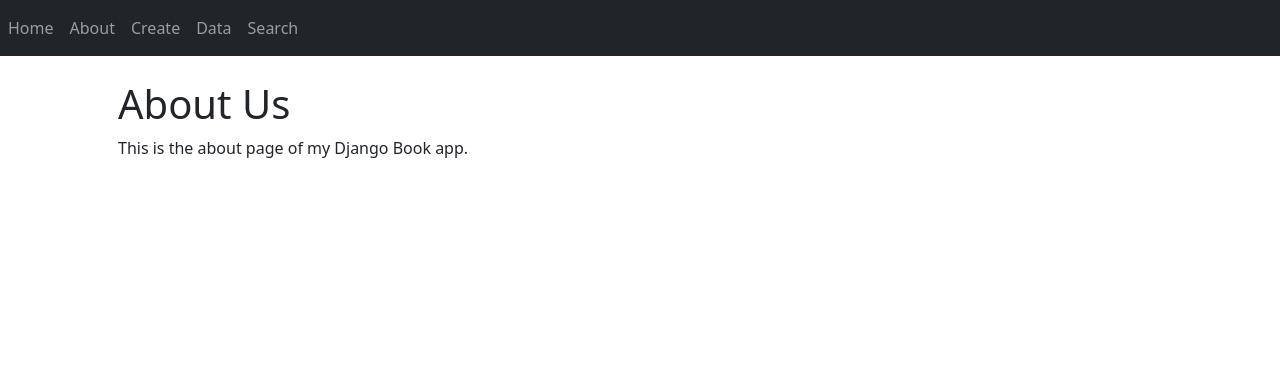
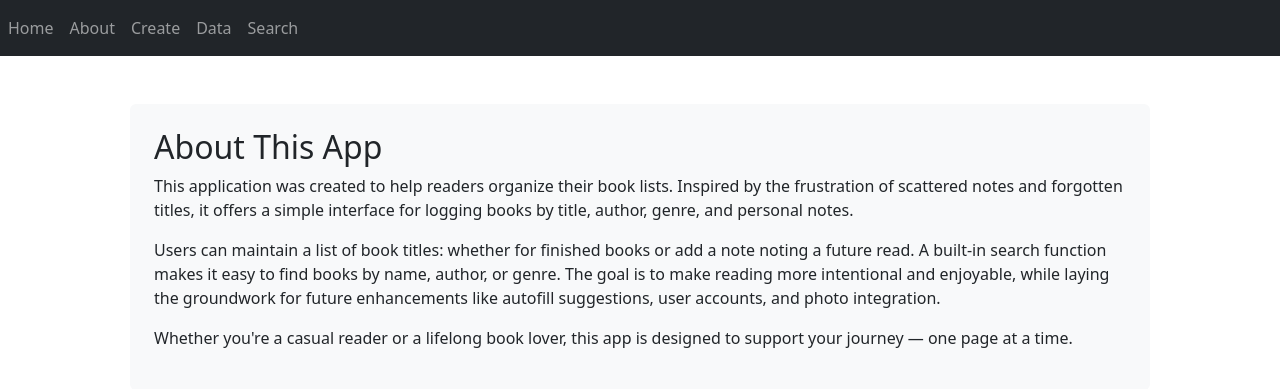
Before and after one commit to cfuenning/CSCI4830-TechExercise, a Django app: page /about/ in a window 1280 px wide. Shown: the top 389 px of the page. Run offline with Django 5.2, Linux system fonts and the light colour scheme; some libraries are stand-ins or nearby versions.

Commit message:
updating about page

```diff
--- a/books/templates/about_books.html
+++ b/books/templates/about_books.html
@@ -1,6 +1,21 @@
 {% extends "base_books.html" %}
 {% block title %}About{% endblock %}
 {% block content %}
-<h1>About Us</h1>
-<p>This is the about page of my Django Book app.</p>
+
+<div class="container mt-4">
+  <section class="bg-light p-4 rounded">
+    <h2>About This App</h2>
+    <p>
+      This application was created to help readers organize their book lists. Inspired by the frustration of scattered notes and forgotten titles, it offers a simple interface for logging books by title, author, genre, and personal notes.
+    </p>
+    <p>
+      Users can maintain a list of book titles: whether for finished books or add a note noting a future read. A built-in search function makes it easy to find books by name, author, or genre. The goal is to make reading more intentional and enjoyable, while laying the groundwork for future enhancements like autofill suggestions, user accounts, and photo integration.
+    </p>
+    <p>
+      Whether you're a casual reader or a lifelong book lover, this app is designed to support your journey — one page at a time.
+    </p>
+  </section>
+</div>
+
+
 {% endblock %}
```
